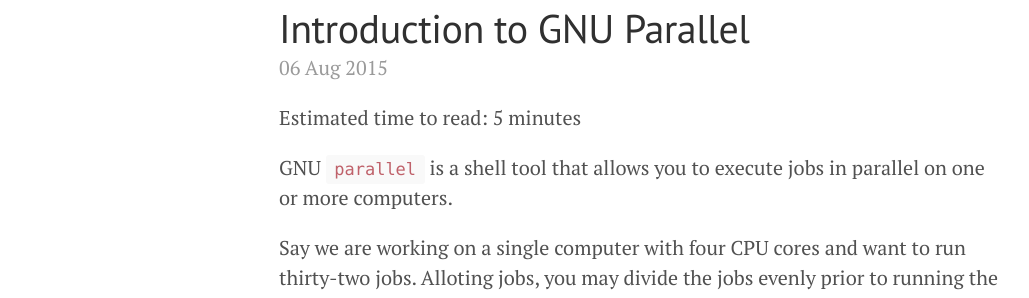
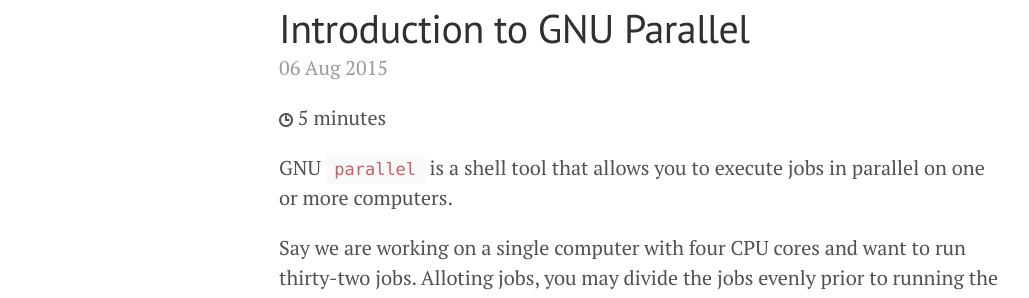
Before and after one commit to erictleung/erictleung.github.io, a Jekyll site: the page built from _posts/2015-08-06-intro-to-gnu-parallel.md, in a window 1280 px wide. Shown: the part 129-427 px from the top of the page, without its empty margins (1-1030 px from the left). Built offline with Jekyll 4.4.1, drawn with Linux system fonts in a browser that asks for light colours; Markdown is read by kramdown in place of the engine named in the settings.

Commit message:
add clock icon to intro to GNU parallel post

```diff
--- a/_posts/2015-08-06-intro-to-gnu-parallel.md
+++ b/_posts/2015-08-06-intro-to-gnu-parallel.md
@@ -3,7 +3,7 @@
 title: Introduction to GNU Parallel
 ---
 
-Estimated time to read: 5 minutes
+<span class="octicon octicon-clock"></span> 5 minutes
 
 GNU `parallel` is a shell tool that allows you to execute jobs in parallel on one
 or more computers.
```
